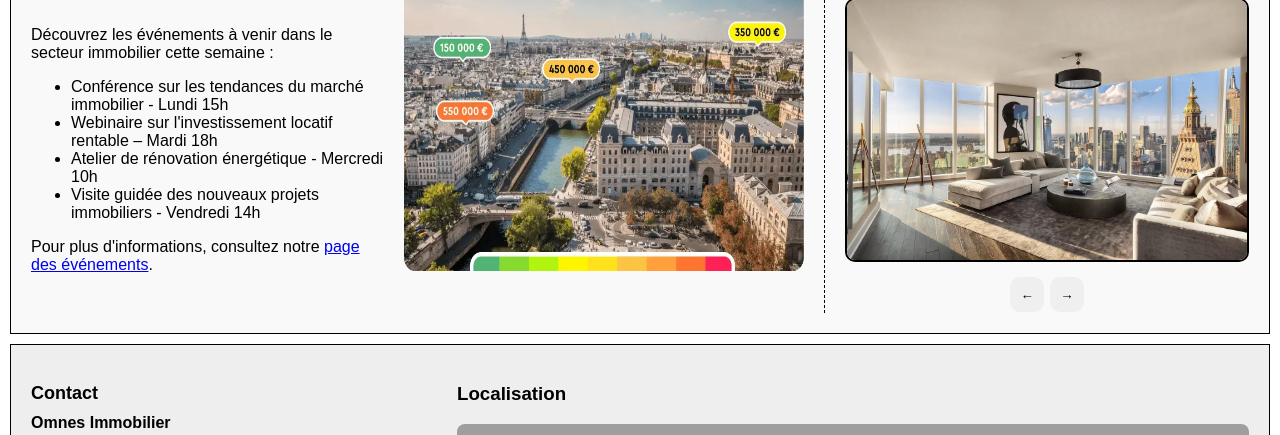
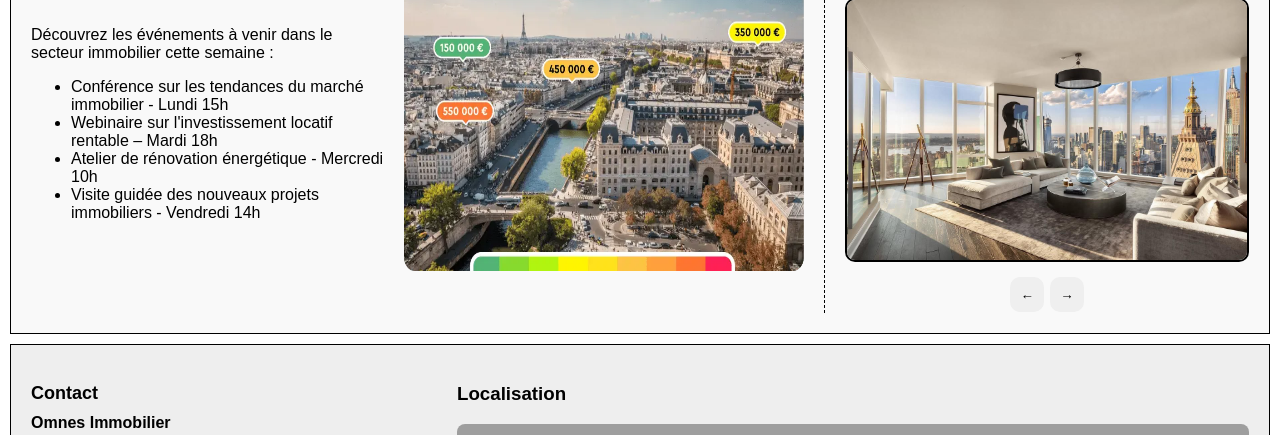
Before and after one commit to BaptisteTUARON/Projet-Piscine-2025, a PHP site: page / in a window 1280 px wide. Shown: the part 355-790 px from the top of the page. Run offline with PHP 8.4, Linux system fonts and the light colour scheme; some libraries are stand-ins or nearby versions; grey boxes are pictures that could not be loaded.

Commit message:
update index.php

```diff
--- a/index.php
+++ b/index.php
@@ -66,7 +66,6 @@
                     <li>Atelier de rénovation énergétique - Mercredi 10h</li>
                     <li>Visite guidée des nouveaux projets immobiliers - Vendredi 14h</li>
                 </ul>
-                <p>Pour plus d'informations, consultez notre <a href="evenements.html">page des événements</a>.</p>
             </div>
 
             <div id="col-image-index">
```
